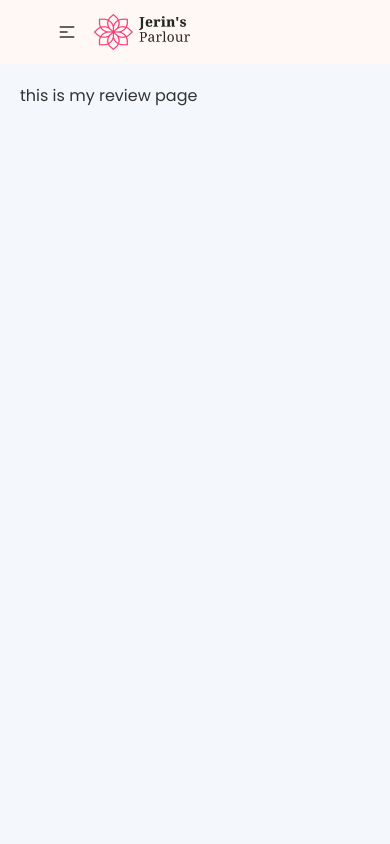
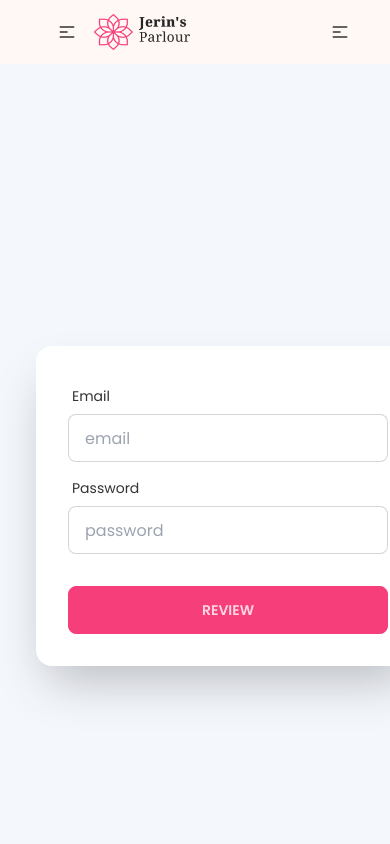
Before and after one commit to MdTasib/jerins-parlour-client, a React (Create React App) app: page /dashboard/review in a window 390 px wide. Shown: the top 844 px of the page. Built offline with nearby package versions, Linux system fonts and the light colour scheme; no server answers.

Commit message:
booking list complete

```diff
--- a/src/pages/Dashboard/BookList.js
+++ b/src/pages/Dashboard/BookList.js
@@ -1,17 +1,31 @@
 import React from "react";
 import { useQuery } from "react-query";
 import Loading from "../../shared/Loading";
+import { useAuthState } from "react-firebase-hooks/auth";
+import auth from "../../firebase.init";
+import Booking from "./Booking";
 
 const BookList = () => {
-	// const { data: purchases, isLoading } = useQuery("purchases", () =>
-	// 	fetch(`http://localhost:5000/purchases`).then(res => res.json())
-	// );
+	const [user, loading] = useAuthState(auth);
+	const { data: booking, isLoading } = useQuery("booking", () =>
+		fetch(`http://localhost:5000/booking/${user?.email}`).then(res =>
+			res.json()
+		)
+	);
 
-	// if (isLoading) {
-	// 	return <Loading />;
-	// }
+	if (isLoading || loading) {
+		return <Loading />;
+	}
 
-	return <div>book list page - </div>;
+	console.log(booking);
+
+	return (
+		<div className='grid sm:grid-cols-1 md:grid-cols-2 lg:grid-cols-3 gap-10 mt-5 py-10'>
+			{booking?.map(book => (
+				<Booking key={book._id} book={book}></Booking>
+			))}
+		</div>
+	);
 };
 
 export default BookList;
--- /dev/null
+++ b/src/pages/Dashboard/Booking.js
@@ -0,0 +1,44 @@
+import React from "react";
+
+const Booking = ({ book }) => {
+	const { img, name, description, status, paid } = book;
+
+	return (
+		<div className='card lg:max-w-lg bg-base-100 drop-shadow-md hover:drop-shadow-2xl cursor-pointer'>
+			<div className='grid grid-cols-2 items-center pt-5'>
+				<div>
+					<figure className=''>
+						<img src={img} alt='Shoes' className='rounded-xl w-16' />
+					</figure>
+				</div>
+				<div>
+					{(!paid || !status) && (
+						<button className='btn btn-accent text-white-500 btn-sm'>
+							UNPAID
+						</button>
+					)}
+					{status === "pending" && (
+						<button className='btn btn-secondary text-primary btn-sm'>
+							{status ? status : "UNPAID"}
+						</button>
+					)}
+					{status === "done" && (
+						<button className='btn btn-success text-primary btn-sm'>
+							{status ? status : "UNPAID"}
+						</button>
+					)}
+				</div>
+			</div>
+
+			<div className='card-body items-center'>
+				<h2 className='text-1xl font-bold'>{name}</h2>
+				<small className='text-primary font-bold text-xl'>
+					{/* $ {price} */}
+				</small>
+				<small>{description}</small>
+			</div>
+		</div>
+	);
+};
+
+export default Booking;
--- a/src/pages/Dashboard/MyReview.js
+++ b/src/pages/Dashboard/MyReview.js
@@ -1,7 +1,39 @@
 import React from "react";
 
 const MyReview = () => {
-	return <div>this is my review page</div>;
+	return (
+		<div class='hero min-h-screen'>
+			<div class='hero-content flex-col lg:flex-row-reverse'>
+				<div class='card w-full max-w-sm shadow-2xl bg-base-100'>
+					<div class='card-body'>
+						<div class='form-control'>
+							<label class='label'>
+								<span class='label-text'>Email</span>
+							</label>
+							<input
+								type='text'
+								placeholder='email'
+								class='input input-bordered'
+							/>
+						</div>
+						<div class='form-control'>
+							<label class='label'>
+								<span class='label-text'>Password</span>
+							</label>
+							<input
+								type='text'
+								placeholder='password'
+								class='input input-bordered'
+							/>
+						</div>
+						<div class='form-control mt-6'>
+							<button class='btn btn-primary'>REVIEW</button>
+						</div>
+					</div>
+				</div>
+			</div>
+		</div>
+	);
 };
 
 export default MyReview;
--- a/src/shared/Navbar.js
+++ b/src/shared/Navbar.js
@@ -81,6 +81,24 @@ const Navbar = () => {
 			<div class='navbar-end hidden lg:flex'>
 				<ul class='menu menu-horizontal p-0'>{menuItems}</ul>
 			</div>
+			<label
+				htmlFor='dashboard-sidebar'
+				tabIndex='1'
+				className='drawer-button lg:hidden navbar-end'>
+				<svg
+					xmlns='http://www.w3.org/2000/svg'
+					className='h-5 w-5'
+					fill='none'
+					viewBox='0 0 24 24'
+					stroke='currentColor'>
+					<path
+						strokeLinecap='round'
+						strokeLinejoin='round'
+						strokeWidth='2'
+						d='M4 6h16M4 12h8m-8 6h16'
+					/>
+				</svg>
+			</label>
 		</div>
 	);
 };
```
